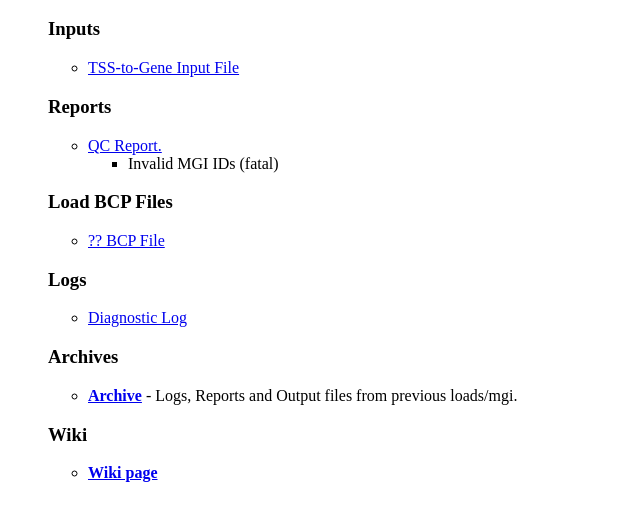
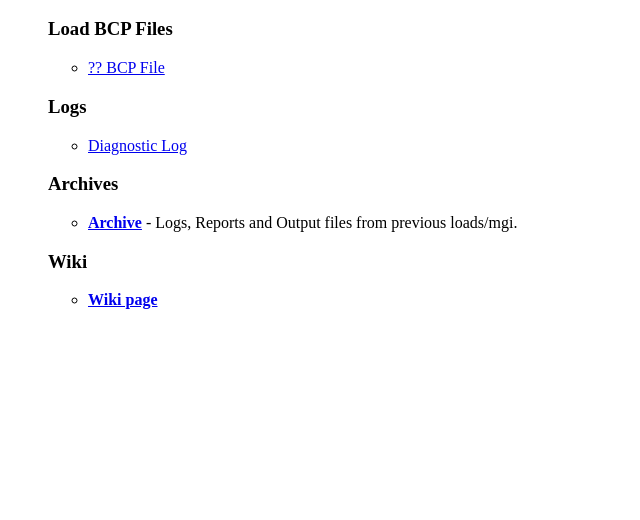
Before and after one commit to mgijax/tssgeneload, a plain HTML site: page index.html in a window 1280 px wide. Shown: the part 48-568 px from the top of the page, without its empty margins (0-640 px from the left). Drawn offline with Linux system fonts and the light colour scheme.

Commit message:
removed links to input directory and QC reports, no longer needed

```diff
--- a/index.html
+++ b/index.html
@@ -1,19 +1,6 @@
 <TITLE>TSS-to-Gene Load: Inputs, Logs, etc.</TITLE>
 <H1>TSS-to-Gene Load: Inputs, Logs, etc.</H1>
 <UL>
-
-<H3>Inputs</H3>
-<UL>
-<LI><A HREF="/data/loads/mgi/tssgeneload/input/tssgeneload.txt"">TSS-to-Gene Input File</A></LI>
-</UL>
-
-<H3>Reports</H3>
-<UL>
-<LI><A HREF="/data/loads/mgi/tssgeneload/reports/tssgeneload_qc.rpt"> QC Report.</A> </LI>
-    <UL>
-    <LI>Invalid MGI IDs (fatal)
-    </UL>
-</UL>
 
 <H3>Load BCP Files</H3>
 <UL>
```
